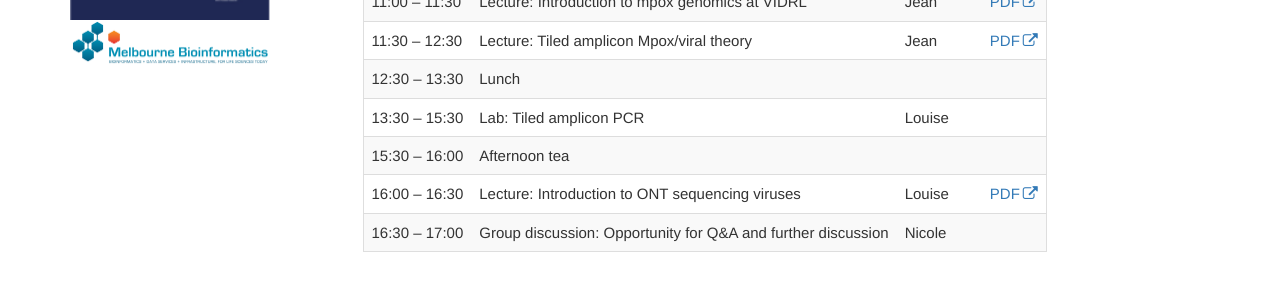
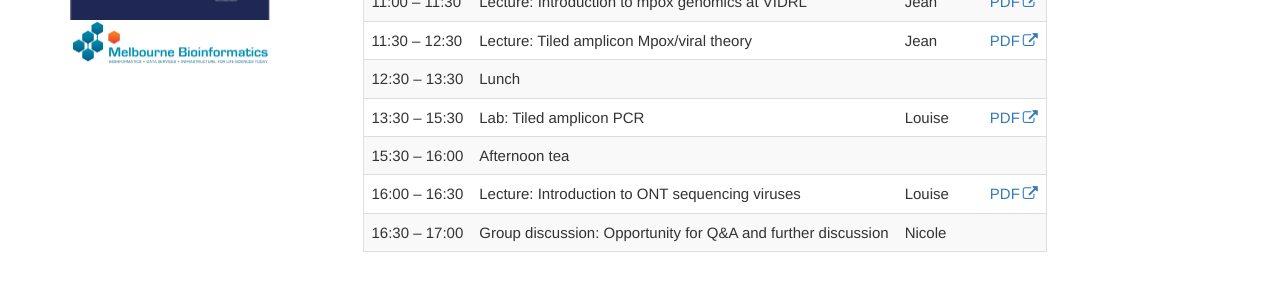
Before and after one commit to vidrl/training-mpxv-2025, a Jekyll site: the page built from pages/mydoc/day1.md, in a window 1280 px wide and 1304 px high. Shown: the part 656-956 px from the top of the window. Built offline with Jekyll 4.4.1, drawn with Linux system fonts in a browser that asks for light colours; comment, search, counter and statistics services are not loaded.

Commit message:
Update day1.md

```diff
--- a/pages/mydoc/day1.md
+++ b/pages/mydoc/day1.md
@@ -38,7 +38,7 @@ margin-bottom: 10px;
 | 11:00 – 11:30    | Lecture: Introduction to mpox genomics at VIDRL   | Jean            | [PDF](https://raw.githubusercontent.com/vidrl/training-mpxv-2025/21e5a17af1dc33c47696b471b2c27a455ed456a3/pdf/wetlab/3_Mpox%20Wet%20Lab%20Day%201_INTRODUCTION%20TO%20MPOX%20GENOMICS.pdf)     |
 | 11:30 – 12:30    | Lecture: Tiled amplicon Mpox/viral theory          | Jean            | [PDF](https://raw.githubusercontent.com/vidrl/training-mpxv-2025/21e5a17af1dc33c47696b471b2c27a455ed456a3/pdf/wetlab/4_Mpox%20Wet%20Lab%20Day%201_Tiled%20Amp_LECTURE.pdf)     |
 | 12:30 – 13:30    | Lunch                                              |                 |      |
-| 13:30 – 15:30    | Lab: Tiled amplicon PCR                            | Louise          |      |
+| 13:30 – 15:30    | Lab: Tiled amplicon PCR                            | Louise          |   [PDF](https://raw.githubusercontent.com/vidrl/training-mpxv-2025/e1c97f9fd0b4febe75ac7f2d4f226f019e20ad38/pdf/wetlab/5_Mpox%20Wet%20Lab%20Day%201_tiled%20amplicon%20PCR_lab-1.pdf)   |
 | 15:30 – 16:00    | Afternoon tea                                      |                 |      |
 | 16:00 – 16:30    | Lecture: Introduction to ONT sequencing viruses     | Louise          | [PDF](https://raw.githubusercontent.com/vidrl/training-mpxv-2025/21e5a17af1dc33c47696b471b2c27a455ed456a3/pdf/wetlab/6_Mpox%20Wet%20Lab%20Day%201_ONT%20sequencing.pdf)     |
 | 16:30 – 17:00    | Group discussion: Opportunity for Q&A and further discussion | Nicole          |      |
```
